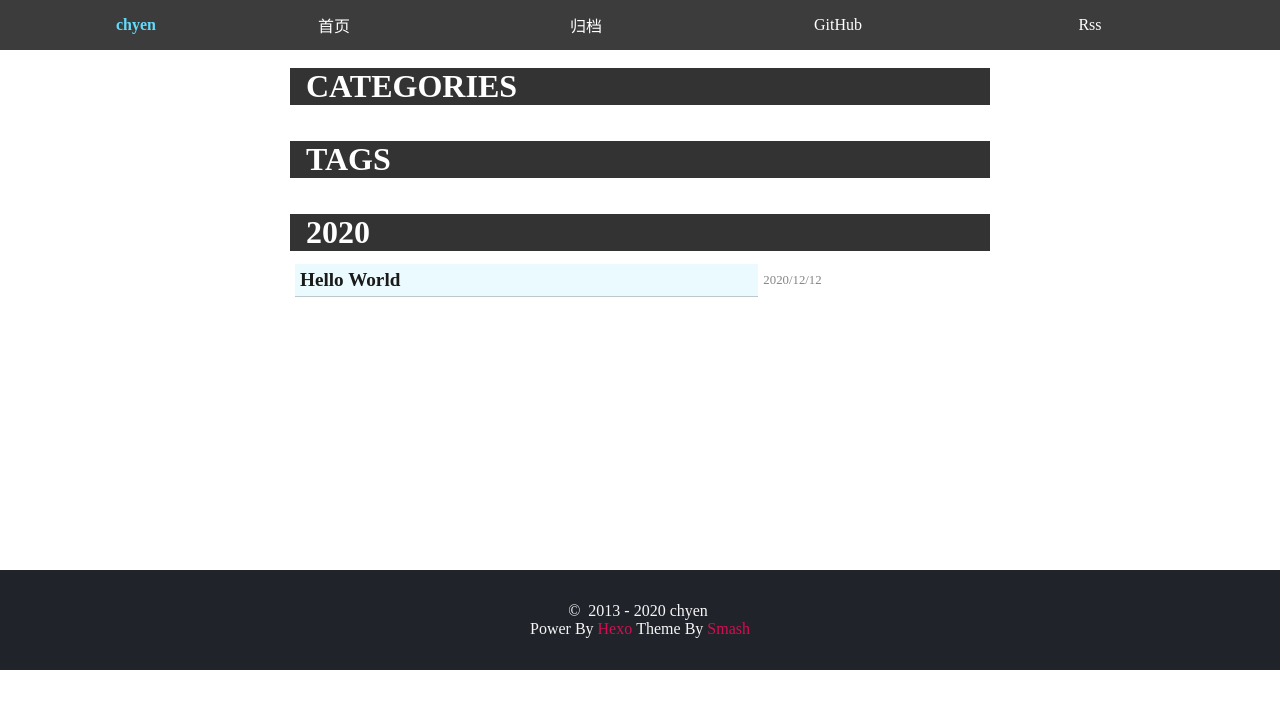
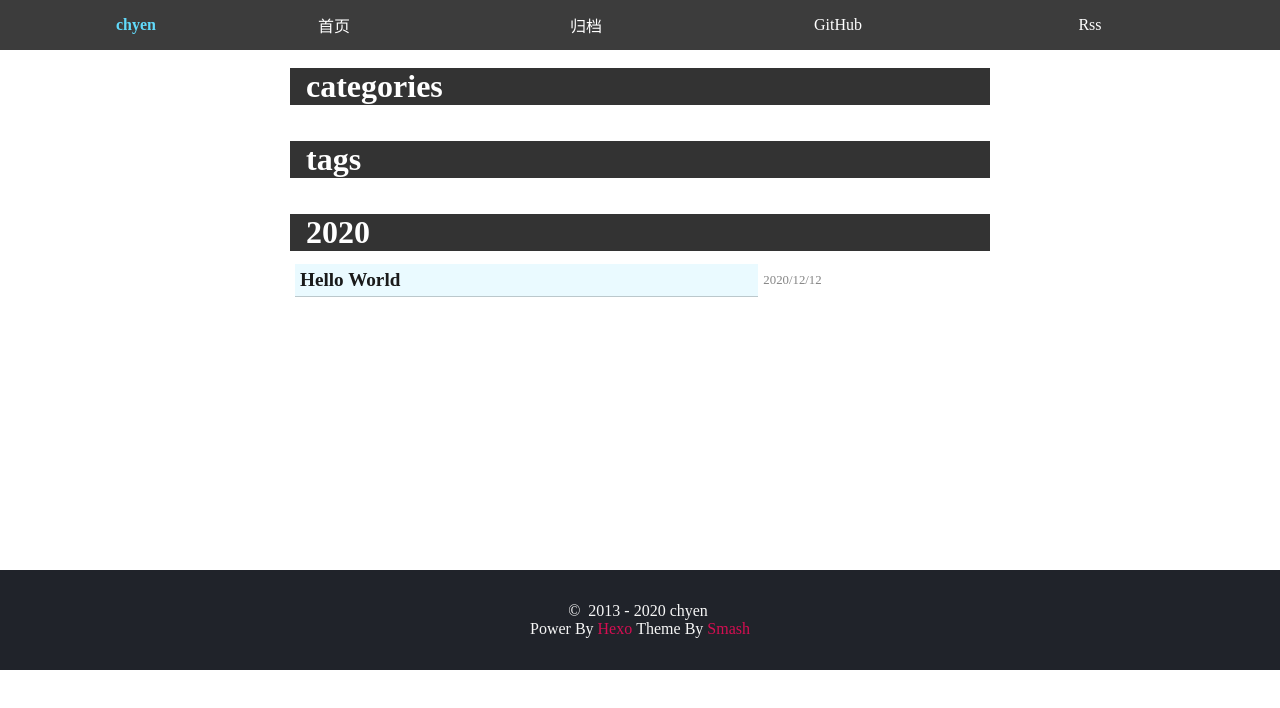
Before and after one commit to chyyen/tmp, a plain HTML site: page archives/index.html in a window 1280 px wide. Drawn offline with Linux system fonts and the light colour scheme.

Commit message:
Site updated: 2020-12-13 01:07:27

```diff
--- a/archives/index.html
+++ b/archives/index.html
@@ -1 +1 @@
-<!DOCTYPE html><html lang="zh-TW"><head><meta charset="utf-8"><meta name="viewport" content="width=device-width, initial-scale=1"><title>chyen's blog</title><meta name="description" content="A Blog Powered By Hexo"><link rel="icon" href="/"><link rel="stylesheet" href="/css/main.min.css"><meta name="generator" content="Hexo 5.2.0"></head><body><header><div class="navbar"><a class="logo" href="/"><span class="author">chyen</span></a><nav><a class="nav-link" href="/">首页</a><a class="nav-link" href="/archives/">归档</a><a class="nav-link" target="_blank" rel="noopener" href="https://github.com/bbbbx">GitHub</a><a class="nav-link" href="/atom.xml">Rss</a></nav></div></header><main class="content" style="flex-direction: column"><div class="categories"><h2 class="archive-year">CATEGORIES</h2></div><div class="tags"><h2 class="archive-year">TAGS</h2></div><div class="archive"><h2 class="archive-year">2020</h2><div class="post-item"><a class="post-title-link" href="/2020/12/12/hello-world/">Hello World</a><div class="post-info">2020/12/12</div></div></div></main><footer><div class="paginator"></div><div class="copyright"><p>&copy;&nbsp; 2013&nbsp;-&nbsp;2020&nbsp;chyen&nbsp;</p><p>Power By&nbsp;<a target="_blank" rel="noopener" href="https://hexo.io/">Hexo</a><span>&nbsp;Theme By&nbsp;</span><a target="_blank" rel="noopener" href="https://github.com/bbbbx/hexo-theme-smash">Smash</a></p></div></footer></body></html>
+<!DOCTYPE html><html lang="zh-TW"><head><meta charset="utf-8"><meta name="viewport" content="width=device-width, initial-scale=1"><title>chyen's blog</title><meta name="description" content="A Blog Powered By Hexo"><link rel="icon" href="/"><link rel="stylesheet" href="/css/main.min.css"><meta name="generator" content="Hexo 5.2.0"></head><body><header><div class="navbar"><a class="logo" href="/"><span class="author">chyen</span></a><nav><a class="nav-link" href="/">首页</a><a class="nav-link" href="/archives/">归档</a><a class="nav-link" target="_blank" rel="noopener" href="https://github.com/bbbbx">GitHub</a><a class="nav-link" href="/atom.xml">Rss</a></nav></div></header><main class="content" style="flex-direction: column"><div class="categories"><h2 class="archive-year">categories</h2></div><div class="tags"><h2 class="archive-year">tags</h2></div><div class="archive"><h2 class="archive-year">2020</h2><div class="post-item"><a class="post-title-link" href="/2020/12/12/hello-world/">Hello World</a><div class="post-info">2020/12/12</div></div></div></main><footer><div class="paginator"></div><div class="copyright"><p>&copy;&nbsp; 2013&nbsp;-&nbsp;2020&nbsp;chyen&nbsp;</p><p>Power By&nbsp;<a target="_blank" rel="noopener" href="https://hexo.io/">Hexo</a><span>&nbsp;Theme By&nbsp;</span><a target="_blank" rel="noopener" href="https://github.com/bbbbx/hexo-theme-smash">Smash</a></p></div></footer></body></html>
```
Also changed, not shown: archives/2020/12/index.html (+1 -1 lines), archives/2020/index.html (+1 -1 lines), index.html (+1 -1 lines).
